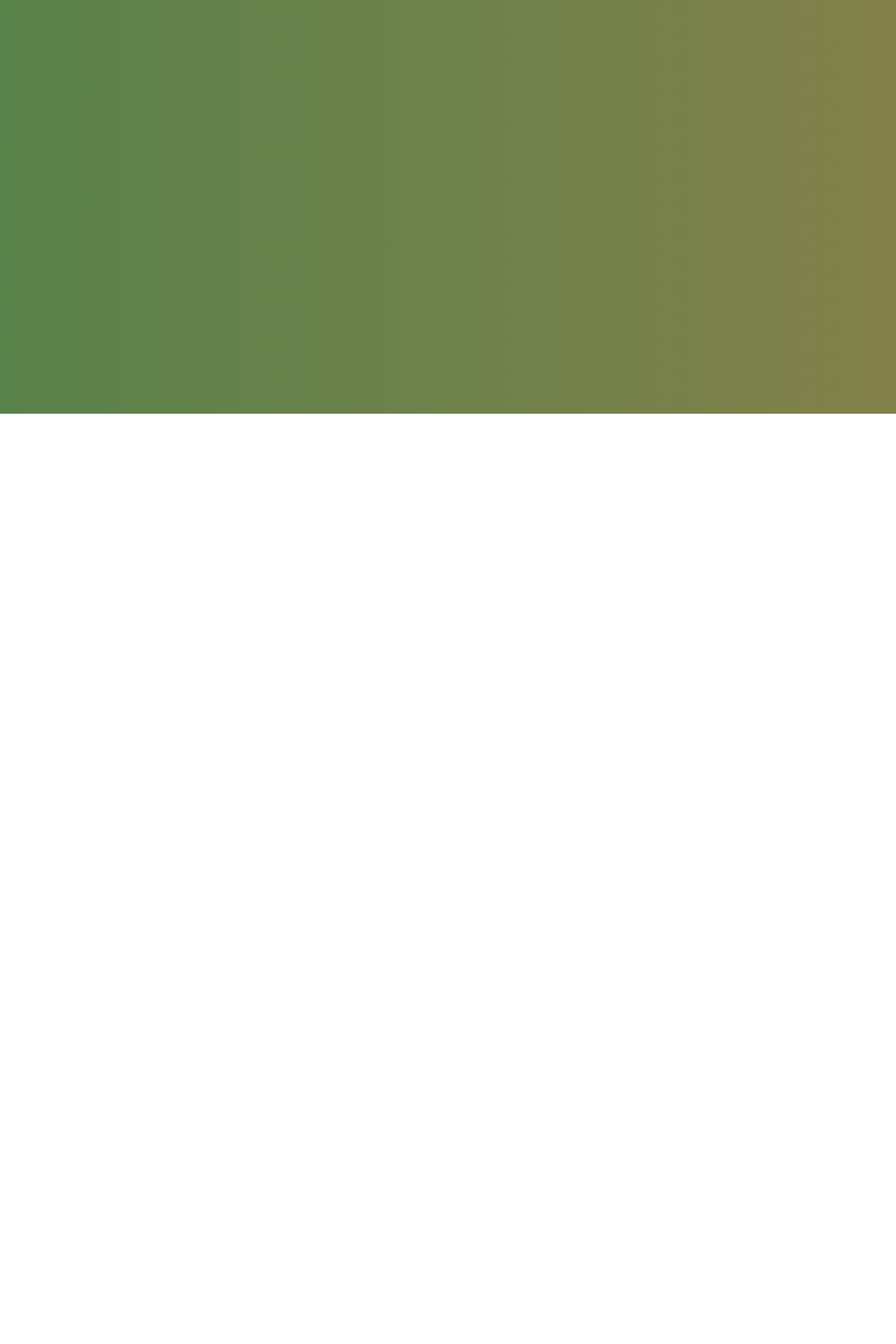
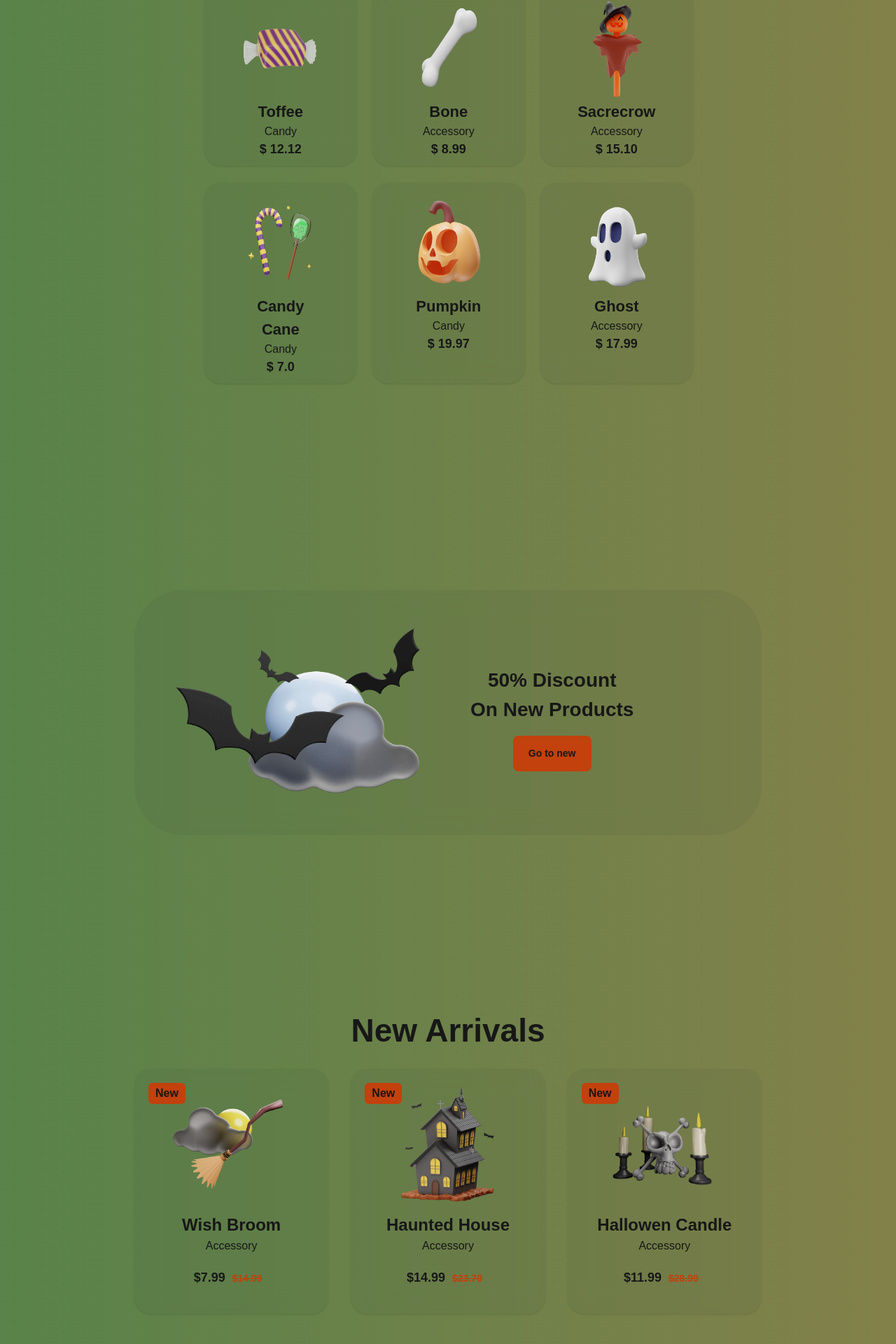
Before and after one commit to Syed-Khizar-k/practise, a Next.js app in the folder hallowen/: page / in a window 1280 px wide. Shown: the part 2443-4363 px from the top of the page at 70% size. Before the commit the page ends 3034 px from the top, so only its background shows below. Built offline with nearby package versions, Linux system fonts and the light colour scheme.

Commit message:
updated pages

```diff
--- a/hallowen/src/app/page.tsx
+++ b/hallowen/src/app/page.tsx
@@ -3,6 +3,9 @@ import Header from "@/components/header";
 import Category from "@/components/category";
 import About from "@/components/about";
 import Candy from "@/components/candy";
+import Discount from "@/components/discountsec";
+import NewArrival from "@/components/newarrivals";
+import NewsLetter from "@/components/newsletter";
 export default function Home() {
   return (
     <>
@@ -13,6 +16,9 @@ export default function Home() {
           <Category></Category>
           <About></About>
           <Candy></Candy>
+          <Discount></Discount>
+          <NewArrival></NewArrival>
+          <NewsLetter></NewsLetter>
         </div>
       </main>
     </>
--- a/hallowen/src/components/about.tsx
+++ b/hallowen/src/components/about.tsx
@@ -9,7 +9,6 @@ const About = () => {
           About Hallowen Night
         </h1>
         <p className="py-[20px]">
-          {" "}
           Night of all the saints, or all the dead is celebrated on October 31
           and it is a very funny international celebration , this celebration
           comes from ancient origins and is celebrated by everyone{" "}
--- /dev/null
+++ b/hallowen/src/components/arrivalCard.tsx
@@ -0,0 +1,31 @@
+type ArrivalCard = {
+  img: string;
+  status: string;
+  hea: string;
+  par: string;
+  price: string;
+  disc: string;
+};
+const ArrivalCard = (props: ArrivalCard) => {
+  return (
+    <div className="card w-full md:h-[350px] md:w-[350px] backdrop-blur-lg bg-gray-800/5 md:p-[20px] p-[10px]  relative rounded-3xl shadow hover:shadow-xl transition-shadow duration-300">
+      <div className="md:h-[50%] h-[70%] flex justify-center  ">
+        <img src={props.img} alt="" className="h-[170px] " />
+      </div>
+      <p className="absolute top-[20px] bg-orange-700 font-[600] py-[3px] px-[10px] rounded-md">
+        {props.status}
+      </p>
+      <div className="md:h-[50%] h-[30%] text-center pt-[30px]">
+        <h1 className="text-[24px] font-[900] capitalize">{props.hea}</h1>
+        <p className="text-[16px]">{props.par}</p>
+        <p className="text-[18px] font-[900] pt-[20px]">
+          {props.price}
+          <span className="text-orange-700 text-[14px] line-through px-[10px]">
+            {props.disc}
+          </span>
+        </p>
+      </div>
+    </div>
+  );
+};
+export default ArrivalCard;
--- a/hallowen/src/components/candy.tsx
+++ b/hallowen/src/components/candy.tsx
@@ -1,10 +1,48 @@
-import Button from "./button";
+import CandyCard from "./candycard";
+
 const Candy = () => {
   return (
-    <section id="Candy" className="min-h-screen">
-      <h1>Trick Or Teat</h1>
-      <div className="grid grid-cols-3 text-center">
-        <Button text="hello" />
+    <section id="Candy" className="min-h-screen py-[70px]">
+      <h1 className="text-[48px] font-[900] text-center pb-[50px]">
+        Trick Or Teat
+      </h1>
+      <div className="grid justify-center gap-6 md:grid-cols-3 md:px-[100px]">
+        <CandyCard
+          hea="toffee"
+          par="candy"
+          price="$ 12.12"
+          img="/trick-treat1-img.png"
+        />
+        <CandyCard
+          hea="bone"
+          par="accessory"
+          price="$ 8.99"
+          img="/trick-treat2-img.png"
+        />
+        <CandyCard
+          hea="sacrecrow"
+          par="accessory"
+          price="$ 15.10"
+          img="/trick-treat3-img.png"
+        />
+        <CandyCard
+          hea="candy cane"
+          par="candy"
+          price="$ 7.0"
+          img="/trick-treat4-img.png"
+        />
+        <CandyCard
+          hea="pumpkin"
+          par="candy"
+          price="$ 19.97"
+          img="/trick-treat5-img.png"
+        />
+        <CandyCard
+          hea="ghost"
+          par="accessory"
+          price="$ 17.99"
+          img="/trick-treat6-img.png"
+        />
       </div>
     </section>
   );
--- /dev/null
+++ b/hallowen/src/components/candycard.tsx
@@ -0,0 +1,24 @@
+type CandyCard = {
+  img: string;
+  hea: string;
+  par: string;
+  price: string;
+};
+
+const CandyCard = (props: CandyCard) => {
+  return (
+    <div className="  md:w-[17vw] bg-gray-800/5 backdrop-blur-lg rounded-3xl shadow hover:shadow-lg text-center items-center py-[10px] px-[50px]">
+      <img
+        src={props.img}
+        alt="candy image"
+        className="md:h-[150px] h-[250px] w-full"
+      />
+      <h1 className="md:text-[22px] text-[28px] font-[900] capitalize">
+        {props.hea}
+      </h1>
+      <p className="capitalize ">{props.par}</p>
+      <p className="text-[18px] font-[900]">{props.price}</p>
+    </div>
+  );
+};
+export default CandyCard;
--- /dev/null
+++ b/hallowen/src/components/discountsec.tsx
@@ -0,0 +1,23 @@
+import Button from "./button";
+const Discount = () => {
+  return (
+    <div className="min-h-screen flex items-center justify-center">
+      <section className="flex flex-col md:flex-row justify-items-center items-center py-[50px] md:py-[50px] md:px-[60px] w-full bg-blur bg-gray-800/5 backdrop-blur-lg rounded-[70px] gap-8 ">
+        <div className="w-[50%]">
+          <img
+            src="/discount-img.png"
+            alt=""
+            className="h-[200px] md:h-[250px] w-full"
+          />
+        </div>
+        <div className="text-center">
+          <h1 className="text-[28px] font-[900] py-4">
+            50% Discount <br /> On New Products
+          </h1>
+          <Button text="Go to new"></Button>
+        </div>
+      </section>
+    </div>
+  );
+};
+export default Discount;
--- /dev/null
+++ b/hallowen/src/components/newarrivals.tsx
@@ -0,0 +1,37 @@
+import ArrivalCard from "./arrivalCard";
+const NewArrival = () => {
+  return (
+    <section className="min-h-screen">
+      <h1 className="text-[46px] font-[900] text-center py-[20px]">
+        New Arrivals
+      </h1>
+      <div className="flex gap-8 flex-wrap md:flex-nowrap justify-center items-center">
+        <ArrivalCard
+          status="New"
+          img="/new6-img.png"
+          hea="Wish Broom"
+          par="Accessory"
+          price="$7.99"
+          disc="$14.99"
+        />
+        <ArrivalCard
+          status="New"
+          img="/new1-img.png"
+          hea="Haunted House"
+          par="Accessory"
+          price="$14.99"
+          disc="$23.70"
+        />
+        <ArrivalCard
+          status="New"
+          img="/new2-img.png"
+          hea="Hallowen Candle"
+          par="Accessory"
+          price="$11.99"
+          disc="$28.99"
+        />
+      </div>
+    </section>
+  );
+};
+export default NewArrival;
--- /dev/null
+++ b/hallowen/src/components/newsletter.tsx
@@ -0,0 +1,28 @@
+import Button from "./button";
+const NewsLetter = () => {
+  return (
+    <section className="newsLetter min-h-screen ">
+      <h1 className="md:text-[48px] text-[36px] font-[900] text-center pt-[30px] mt-[100px] md:mt-[0]">
+        Our Newsletter
+      </h1>
+      <p className="text-center md:text-[24px] text-[18px] py-[40px]">
+        Promotion new products and sales Directly to your inbox
+      </p>
+
+      <div className="flex justify-center ">
+        <div
+          className="bg-gray-800/5 backdrop-blur-lg flex justify-between
+       w-[500px] p-[20px] rounded-xl">
+          <input
+            type="email"
+            placeholder="Enter Your Email"
+            className="bg-transparent outline-none placeholder-white"
+          />
+          <Button text="Subscribe"></Button>
+        </div>
+      </div>
+    </section>
+  );
+};
+
+export default NewsLetter;
```
